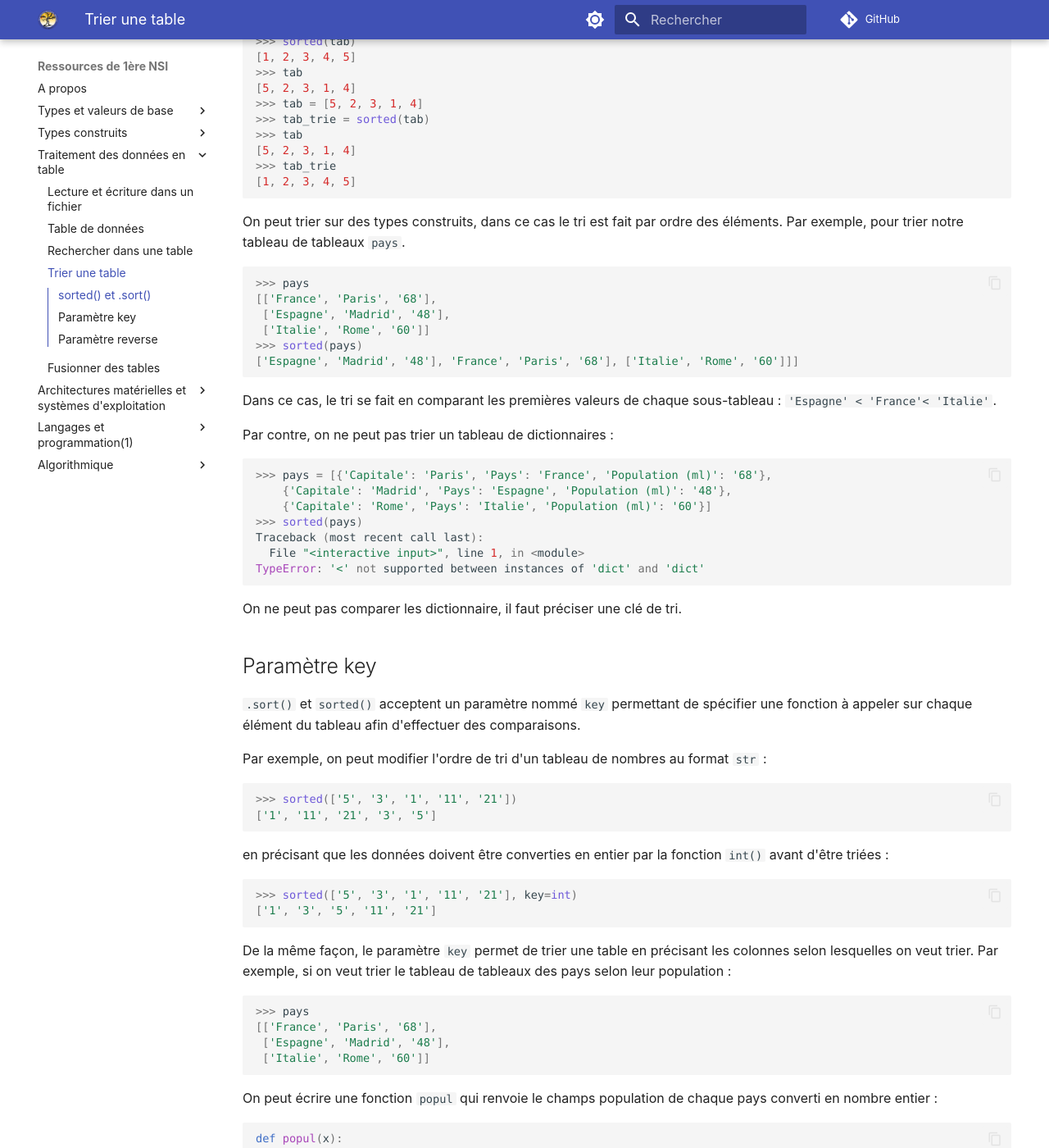
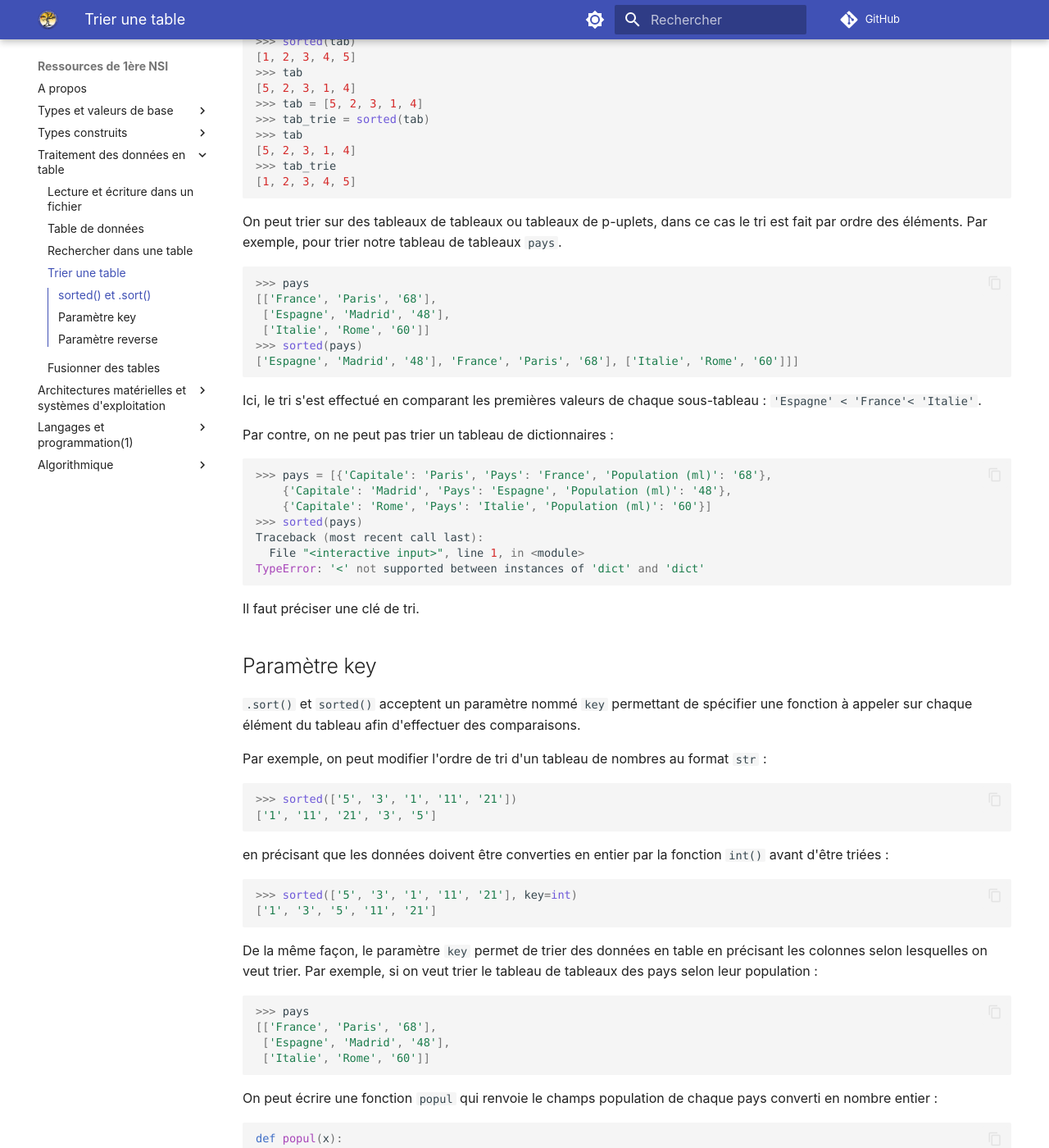
Before and after one commit to eipaca/NSI-1, an MkDocs documentation site: the page built from docs/donnees-en-tables/4-trier-une-table.md, in a window 1280 px wide and 1400 px high, scrolled down 1243 px. Shown: the whole window at 82% size. Built offline with MkDocs 1.6.1 and Material for MkDocs 9.7.7, drawn with Linux system fonts in a browser that asks for light colours; emoji names are drawn with the system emoji font; comment, search, counter and statistics services are not loaded; some of the changed text lies outside the part shown.

Commit message:
Add files via upload

````diff
--- a/docs/donnees-en-tables/4-trier-une-table.md
+++ b/docs/donnees-en-tables/4-trier-une-table.md
@@ -71,7 +73,7 @@ Noter que `sorted()` renvoie toujours un tableau, même pour trier un p-uplet ou
 ```
 
 
-On peut trier sur des types construits, dans ce cas le tri est fait par ordre des éléments. Par exemple, pour trier notre tableau de tableaux `pays`.
+On peut trier sur des tableaux de tableaux ou tableaux de p-uplets, dans ce cas le tri est fait par ordre des éléments. Par exemple, pour trier notre tableau de tableaux `pays`.
 
 ``` py
 >>> pays
@@ -81,7 +83,8 @@ On peut trier sur des types construits, dans ce cas le tri est fait par ordre de
 >>> sorted(pays)
 ['Espagne', 'Madrid', '48'], 'France', 'Paris', '68'], ['Italie', 'Rome', '60']]]
 ```
-Dans ce cas, le tri se fait en comparant les premières valeurs de chaque sous-tableau  :  `'Espagne' < 'France'< 'Italie' `.
+
+Ici, le tri s'est effectué en comparant les premières valeurs de chaque sous-tableau  :  `'Espagne' < 'France'< 'Italie' `.
 
 Par contre, on ne peut pas trier un tableau de dictionnaires :
 
@@ -94,7 +97,7 @@ Traceback (most recent call last):
   File "<interactive input>", line 1, in <module>
 TypeError: '<' not supported between instances of 'dict' and 'dict'
 ```
-On ne peut pas comparer les dictionnaire, il faut préciser une clé de tri.
+Il faut préciser une clé de tri.
 
 ## Paramètre key
 
@@ -114,7 +117,7 @@ en précisant que les données doivent être converties en entier par la fonctio
 ['1', '3', '5', '11', '21']
 ```
 
-De la même façon, le paramètre `key` permet de trier une table en précisant les colonnes selon lesquelles on veut trier. Par exemple, si on veut trier le tableau de tableaux des pays selon leur population :
+De la même façon, le paramètre `key` permet de trier des données en table en précisant les colonnes selon lesquelles on veut trier. Par exemple, si on veut trier le tableau de tableaux des pays selon leur population :
 
 ``` py
 >>> pays
````
Also changed, not shown: other parts of docs/donnees-en-tables/4-trier-une-table.md (+5 -3 lines).
